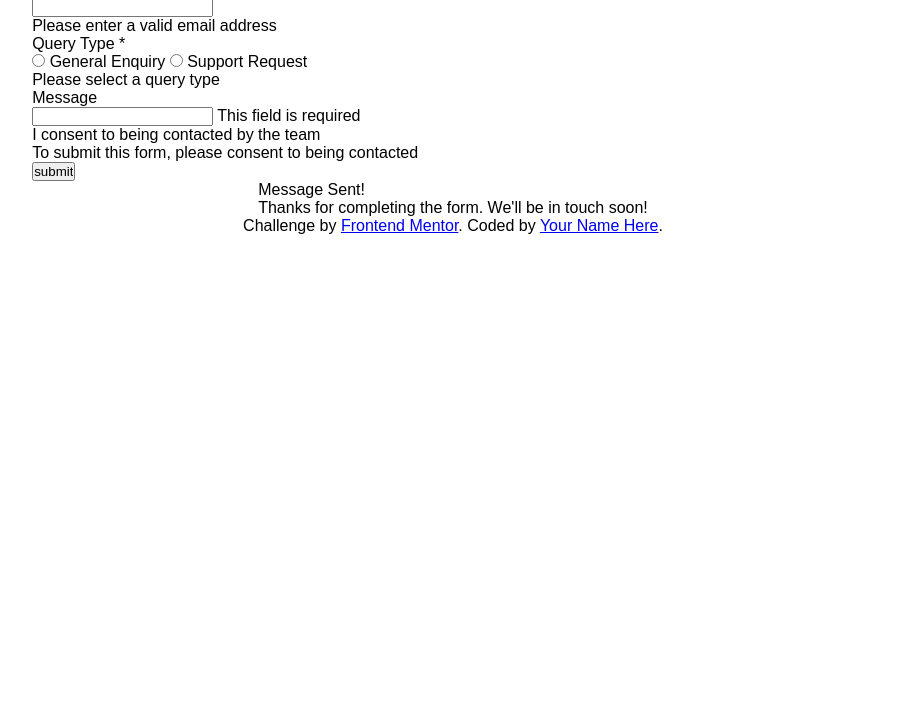
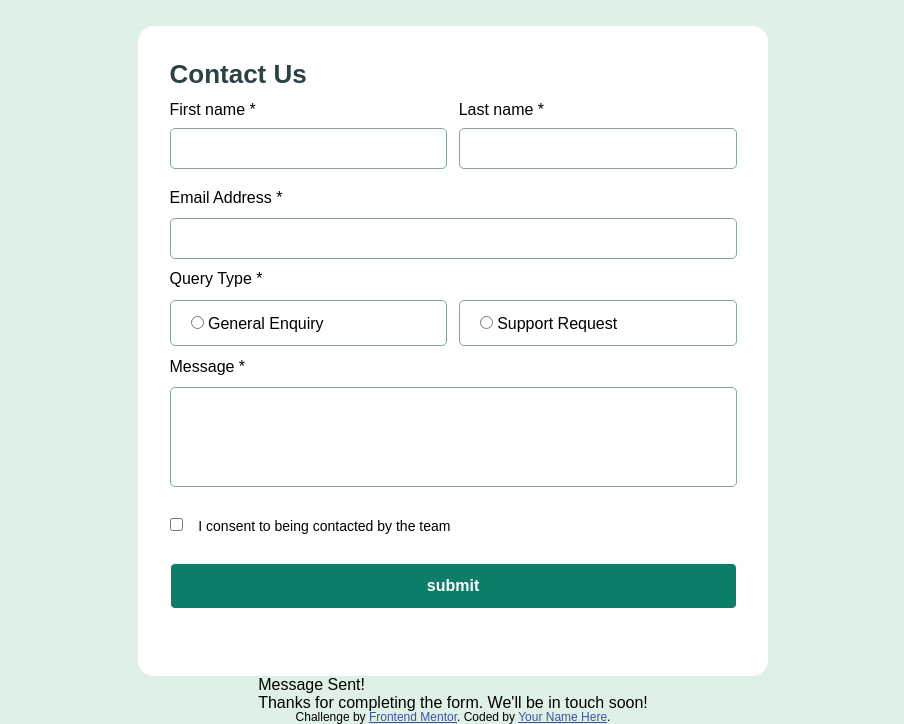
Before and after one commit to yiyingko/contact-form-pro, a website: page index.html in a window 1280 px wide. Shown: the part 76-800 px from the top of the page, without its empty margins (187-1091 px from the left). Drawn offline with Linux system fonts and the light colour scheme.

Commit message:
feat: from css

```diff
--- a/index.html
+++ b/index.html
@@ -18,41 +18,81 @@
     <link rel="stylesheet" href="styles.css" />
   </head>
   <body>
-    <form>
+    <form class="form">
+      <div class="form_wrapper">
         <h1>Contact Us</h1>
-      <div>
-        <label for="fname">First name *</label>
-        <input type="text" id="fname" name="fname" />
-        <label for="lname">Last name *</label>
-        <input type="text" id="lname" name="lname" />
-        <span>This field is required</span>
-        <span>This field is required</span>
+        <div class="form__field form__field__name">
+          <div class="form__field__name__wraper">
+            <label for="fname">First name *</label><br />
+            <input
+              class="form__input__name"
+              type="text"
+              id="fname"
+              name="fname"
+            />
+            <span class="form__error">This field is required</span>
           </div>
-      <div>
+          <div class="form__field__name__wraper">
+            <label for="lname">Last name *</label><br />
+            <input class="form__input__name" id="lname" name="lname" />
+            <span class="form__error">This field is required</span>
+          </div>
+        </div>
+        <div class="form__field form__field_email">
           <label for="email">Email Address *</label><br />
-        <input type="email" id="email" name="email" /><br />
-        <span>Please enter a valid email address</span>
+          <input
+            class="form__input__email"
+            type="email"
+            id="email"
+            name="email"
+          /><br />
+          <span class="form__error">Please enter a valid email address</span>
         </div>
-      <div>
+        <div class="form__field">
           <label for="query">Query Type *</label><br />
+          <div class="form__field__query">
+            <div class="form__field__query__wraper">
               <input type="radio" id="general" name="general" value="general" />
               <label for="general">General Enquiry</label>
+            </div>
+            <div class="form__field__query__wraper">
               <input type="radio" id="support" name="support" value="support" />
               <label for="support">Support Request</label><br />
-        <span>Please select a query type</span>
             </div>
-      <div>
-        <label for="message">Message</label><br />
-        <input type="text" id="message" name="message" />
-        <span>This field is required</span>
           </div>
-      <div>
-        <div>I consent to being contacted by the team</div>
-        <span> To submit this form, please consent to being contacted</span>
+          <span class="form__error">Please select a query type</span>
         </div>
-      <input type="submit" id="submit" name="submit" value="submit" />
+        <div class="form__field">
+          <label for="message">Message *</label><br />
+          <input
+            class="form__field__message__input"
+            id="message"
+            name="message"
+          />
+          <span class="form__error">This field is required</span>
+        </div>
+        <div class="form__field form__field__contact">
+          <input
+            class="form__input__contact"
+            type="checkbox"
+            id="contact"
+            name="contact"
+          />
+          <label for="contact">I consent to being contacted by the team</label>
+          <div class="form__error">
+            To submit this form, please consent to being contacted
+          </div>
+        </div>
+        <input
+          class="form__field form__field__submit"
+          type="submit"
+          id="submit"
+          name="submit"
+          value="submit"
+        />
+      </div>
     </form>
-    <div>
+    <div class="form--success">
       Message Sent!
       <p>Thanks for completing the form. We'll be in touch soon!</p>
     </div>
--- a/styles.css
+++ b/styles.css
@@ -9,7 +9,6 @@
     --Grey-900-darker: hsl(187, 24%, 22%);
 }
 
-
 @import url('https://fonts.googleapis.com/css2?family=Karla:ital,wght@0,200..800;1,200..800&display=swap');
 
 * {
@@ -18,10 +17,133 @@
     box-sizing: border-box;
 }
 
-
 body {
-    font-family: "Karla", sans-serif;
+    font-family: 'Karla', sans-serif;
     display: grid;
     place-items: center;
     font-size: 16px;
+    background-color: var(--Green-200-lighter);
 }
+
+/* .form, .form__field, .form__label, .form__input, .form__error, modifiers like .form__input--invalid*/
+
+.form {
+    width: 630px;
+    height: 650px;
+    margin-top: 8%;
+    border-radius: 1rem;
+    display: grid;
+    place-items: center;
+    background-color: var(--White);
+}
+
+.form_wrapper {
+    width: 90%;
+    height: 90%;
+
+}
+
+h1 {
+    font-size: 26px;
+    font-weight: 600;
+    color: var(--Grey-900-darker);
+}
+
+
+.form__field {
+    width: 100%;
+    height: max-content;
+    margin-top: 2%;
+}
+
+input {
+    border-radius: 5px;
+    border: 1px solid;
+    color: var(--Grey-500-medium);
+}
+
+.form__field__name {
+    height: 13%;
+    display: flex;
+    justify-content: space-between;
+}
+
+.form__field__name__wraper {
+    width: 49%;
+}
+
+.form__input__name {
+    width: 100%;
+    height: 55%;
+    margin-top: 3%;
+}
+
+
+.form__input__email {
+    width: 100%;
+    height: 41px;
+    margin-top: 2%;
+}
+
+.form__field__query {
+    height: 58px;
+    display: flex;
+    justify-content: space-between;
+
+}
+
+.form__field__query__wraper {
+    width: 49%;
+    margin-top: 2%;
+    border: 1px solid var(--Grey-500-medium);
+    border-radius: 5px;
+    padding-left: 20px;
+}
+
+.form__field__query input {
+    margin-top: 15px;
+}
+
+.form__field__message__input {
+    width: 100%;
+    height: 100px;
+    margin-top: 2%;
+}
+
+.form__input__contact {
+    margin-top: 20px;
+    margin-bottom: 20px;
+}
+
+.form__field__contact label {
+    margin-left: 2%;
+    font-size: 14px;
+}
+
+.form__field__submit {
+    height: 46px;
+    background-color: var(--Green-600-medium);
+    color: var(--White);
+    font-weight: 700;
+    font-size: 16px;
+    cursor: pointer;
+}
+
+.form__error {
+    color: var(--Red);
+    font-size: 14px;
+    padding-bottom: 10px;
+    display: none;
+}
+
+/*footer*/
+.attribution {
+    font-size: 12px;
+    text-align: center;
+    position: fixed;
+    bottom: 0;
+}
+
+.attribution a {
+    color: hsl(228, 45%, 44%);
+}
```
Lines whose indentation alone changed are shown as unchanged.
